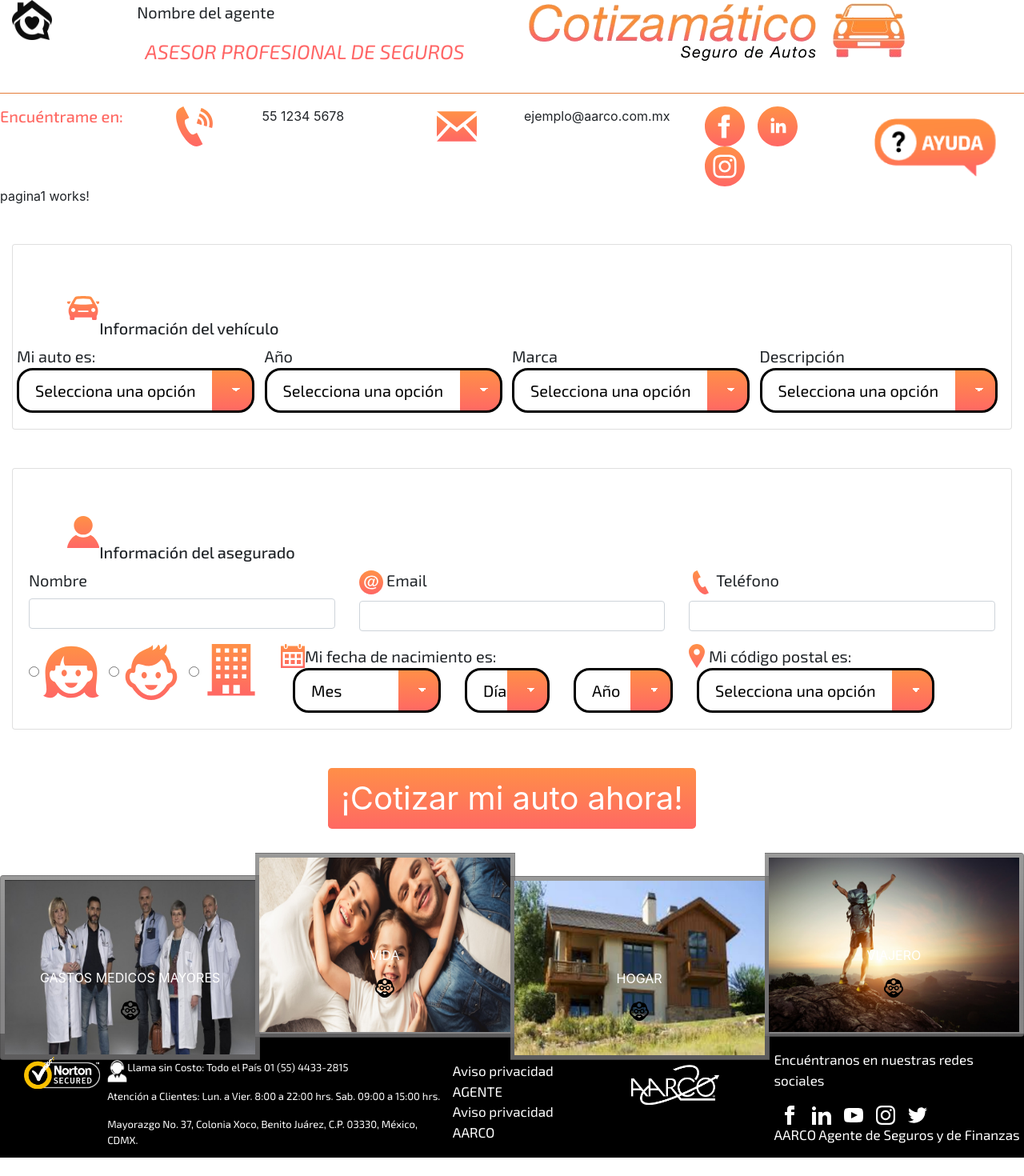
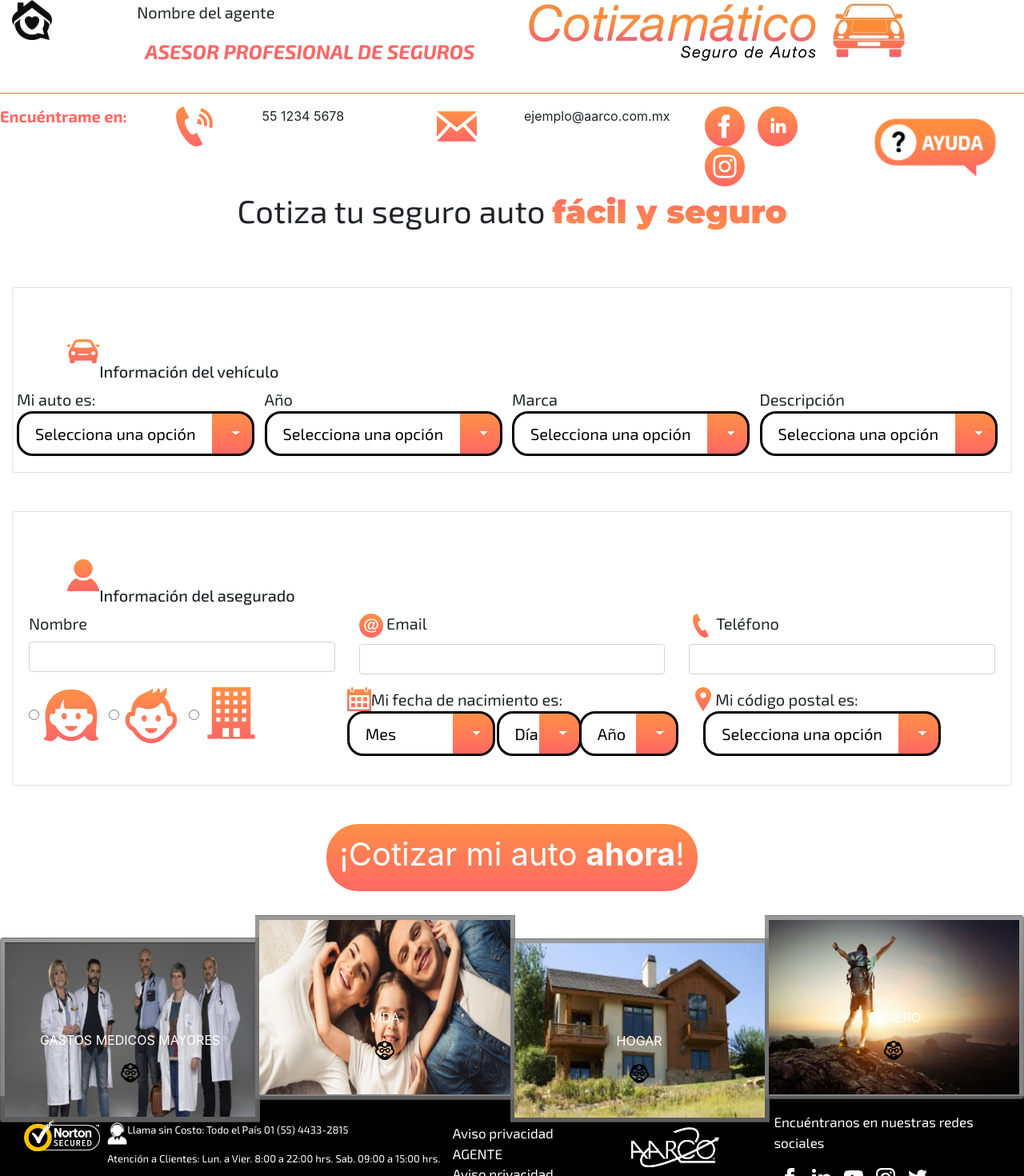
Before and after one commit to Erikagam/19102020, an Angular app: page / in a window 1280 px wide. Shown: the top 1470 px of the page at 80% size. Before the commit the page ends 1447 px from the top, so only its background shows below. Built offline with nearby package versions, Linux system fonts and the light colour scheme.

Commit message:
"ya compatible con chrome"

```diff
--- a/src/app/componentes/pagina1/infoasegurado/infoasegurado.component.html
+++ b/src/app/componentes/pagina1/infoasegurado/infoasegurado.component.html
@@ -42,7 +42,7 @@
         </div>
       </div>
       <div class="row">
-          <div class="col col-md-auto align-self-start">
+          <div class="form-group col-md-4 ">
             <!-- -md-4 col-sm-12 -->
             <div class="form-check form-check-inline">
                 <input class="form-check-input" type="radio" name="inlineRadioOptions" id="inlineMujer" value="Mujer">
@@ -63,14 +63,14 @@
                 </label>
             </div>
           </div>
-          <div class="col col-md-auto align-self-center" >
+          <div class="form-group col-md-4" >
             <!-- style="margin-left: -5px;padding-right: 20px;padding-left: 20px;" -->
             <div class="row">
               <svg fill="url(#gradiente)" xmlns="http://www.w3.org/2000/svg" width="30" height="30" viewBox="0 0 24 24"><path d="M20 20h-4v-4h4v4zm-6-10h-4v4h4v-4zm6 0h-4v4h4v-4zm-12 6h-4v4h4v-4zm6 0h-4v4h4v-4zm-6-6h-4v4h4v-4zm16-8v22h-24v-22h3v1c0 1.103.897 2 2 2s2-.897 2-2v-1h10v1c0 1.103.897 2 2 2s2-.897 2-2v-1h3zm-2 6h-20v14h20v-14zm-2-7c0-.552-.447-1-1-1s-1 .448-1 1v2c0 .552.447 1 1 1s1-.448 1-1v-2zm-14 2c0 .552-.447 1-1 1s-1-.448-1-1v-2c0-.552.447-1 1-1s1 .448 1 1v2z"/></svg>
               Mi fecha de nacimiento es:
             </div>
             <div class="row">
-              <div class="col">
+              <div class="col-md-5 col-sm-4" style="padding-left: 0px;padding-right: 20px;">
                 <!-- style="margin-left: -5px;padding-right: 7px;" -->
                     <select  style="padding-right:2.7em;" class="classic" [(ngModel)]="mes" (change)="capturarmes()">
                         <option value="">Mes</option>
@@ -80,7 +80,7 @@
                     </select>
                     <p [hidden]="mes==''">Has seleccionado la opción # {{ vermes }}</p>
                   </div>
-                  <div class="col" >
+                  <div class="col-md-3 col-sm-4" style="padding-right:20px;" >
                     <!-- style="margin-left: -5px; padding-right: 14px; padding-left: 20px;" -->
                     <select  style="padding-right: 2.5em;" class="classic" [(ngModel)]="dia" (change)="capturardia()">
                         <option value="">Día</option>
@@ -91,7 +91,7 @@
 
                     <p [hidden]="dia==''">Has seleccionado la opción # {{ verdia }}</p>
                   </div>
-                  <div class="col" >
+                  <div class="col-md-4 col-sm-4" style="padding-right:0px;" >
                     <!-- style="margin-left: -5px;padding-right: 20px;padding-left: 20px;" -->
                     <select style="padding-right: 2.5em;" class="classic" [(ngModel)]="fechaann" (change)="capturarfechaann()">
                         <option value="">Año</option>
@@ -103,7 +103,7 @@
                   </div>
               </div>
           </div>
-          <div class="col col-md-auto align-self-right">
+          <div class="form-group col-md-4 " style="padding-left: 33px;">
             <!-- -md-4 col-sm-12 -->
               <div class="row">
                 <svg fill="url(#gradiente)" xmlns="http://www.w3.org/2000/svg" width="30" height="30" viewBox="0 0 24 24"><path d="M12 0c-4.198 0-8 3.403-8 7.602 0 4.198 3.469 9.21 8 16.398 4.531-7.188 8-12.2 8-16.398 0-4.199-3.801-7.602-8-7.602zm0 11c-1.657 0-3-1.343-3-3s1.343-3 3-3 3 1.343 3 3-1.343 3-3 3z"/></svg>
--- a/src/app/componentes/pagina1/pagina1.component.html
+++ b/src/app/componentes/pagina1/pagina1.component.html
@@ -1,8 +1,11 @@
-<p>pagina1 works!</p>
+<!-- <p>pagina1 works!</p> -->
 <div class="container mw-100 mx-0 px-0" style="margin-bottom: 30px;">
+    <div class="row" style="justify-content: center;">
+        <label id="al"> Cotiza tu seguro auto <label id="facyseg">fácil y seguro</label> </label>
+    </div>
     <app-infovehiculo></app-infovehiculo>
     <app-infoasegurado></app-infoasegurado>
     <div class="row justify-content-center">
-        <button id="coti" class="btn btn-primary btn-lg">¡Cotizar mi auto ahora!</button>
+        <button id="coti" class="btn btn-primary btn-lg">¡Cotizar mi auto <label id="ahora">ahora</label>!</button>
     </div>
 </div>
--- a/src/styles.css
+++ b/src/styles.css
@@ -21,8 +21,24 @@
     stroke: chocolate;
 }
 
+#al{
+  font-family: 'Exo 2', sans-serif;
+     font: 300;
+     font-size: 40px;
+}
+#facyseg{
+  font-family: 'Montserrat', sans-serif;
+     background: -webkit-linear-gradient(1.25turn, #FF8F48,#FF6963);
 
-
+     font: 800;
+     font-weight: 900;
+     font-size: 40px;
+     border-style: none;
+     border-radius: 40px;
+     -webkit-background-clip: text;
+     background-clip: text;
+     -webkit-text-fill-color: transparent;
+}
 #coti{
     /* font-family: 'Exo 2', sans-serif;
      */
@@ -30,13 +46,22 @@
     font: 300;
     font-size: 40px;
     border-style: none;
+    border-radius: 40px;
     /* -webkit-background-clip: text;
     background-clip: text;
     -webkit-text-fill-color: transparent; */
 }
+#ahora{
+  font: 300;
+    font-size: 40px;
+    font-weight: bold;
+}
+
+
 #encu{
     font-family: 'Exo 2', sans-serif;
     font: 300;
+    font-weight: bolder;
     color: #FF6963;
 }
 
@@ -46,13 +71,25 @@
   font-size: 20px;
 
 }
-#ase,#seg{
+#seg{
     font-family: 'Exo 2', sans-serif;
     font: 400;
     font-style: italic;
     font-size: 25px;
     padding-left: 10px;
 }
+
+
+#ase
+{
+  font-family: 'Exo 2', sans-serif;
+    font: 400;
+    font-style: italic;
+    font-size: 25px;
+    padding-left: 10px;
+  font-weight: bolder;
+}
+
 hr{
     background-color:chocolate;
     height: 2px;
@@ -135,17 +172,62 @@ select{
     background-repeat: no-repeat;
     scrollbar-highlight-color: hotpink;
   }
-  .classic option:hover{
-    background-color: rgba(111, 111, 110, 0.7) !important;
-  }
-  select > option{
-   background-color: #f4f4f4;
-   font-family: 'Exo 2', sans-serif;
-  font: 300;
-  font-size: 20px;
+select option {
+  background-color: #f4f4f4;
+  font-family: 'Exo 2', sans-serif;
+ font: 300;
+ font-size: 20px;
+  box-shadow: inset 20px 20px #f4f4f4
+
+}
+option:hover{
+  background-color: yellow;
+
 }
 
-  #rect1,#rect2,#rect3,#rect4{
+
+
+
+/* select option:hover {
+  color: #000;
+  box-shadow: inset 20px 20px#ffa96e;
+}
+
+segundo int
+
+select option {
+  background: #f00;
+  color: #fff;
+  box-shadow: inset 20px 20px #f00
+}
+
+select option:hover {
+  color: #000;
+  box-shadow: inset 20px 20px #00f;
+}
+
+tercero
+
+select option {
+  background: #f00;
+  color: #fff;
+  box-shadow: inset 20px 20px #f00
+}
+
+select option:hover {
+  color: #000;
+  box-shadow: inset 20px 20px #ffa420;
+}
+
+cuarto
+select { -webkit-border-radius:25px; -moz-border-radius:25px; border-radius:25px; } select:hover { background-color:green !important; } option:hover { background-color:yellow !important ;  } option { -webkit-border-radius:25px; -moz-border-radius:25px; border-radius:25px; color:blue !important; background-color:yellow !important;}
+
+*/
+
+
+
+
+#rect1,#rect2,#rect3,#rect4{
     background: linear-gradient(180deg, rgba(111, 111, 110, 0.7)0%,  #6f6e6fd7 59.86%);
     padding: 5px;
   }
```
